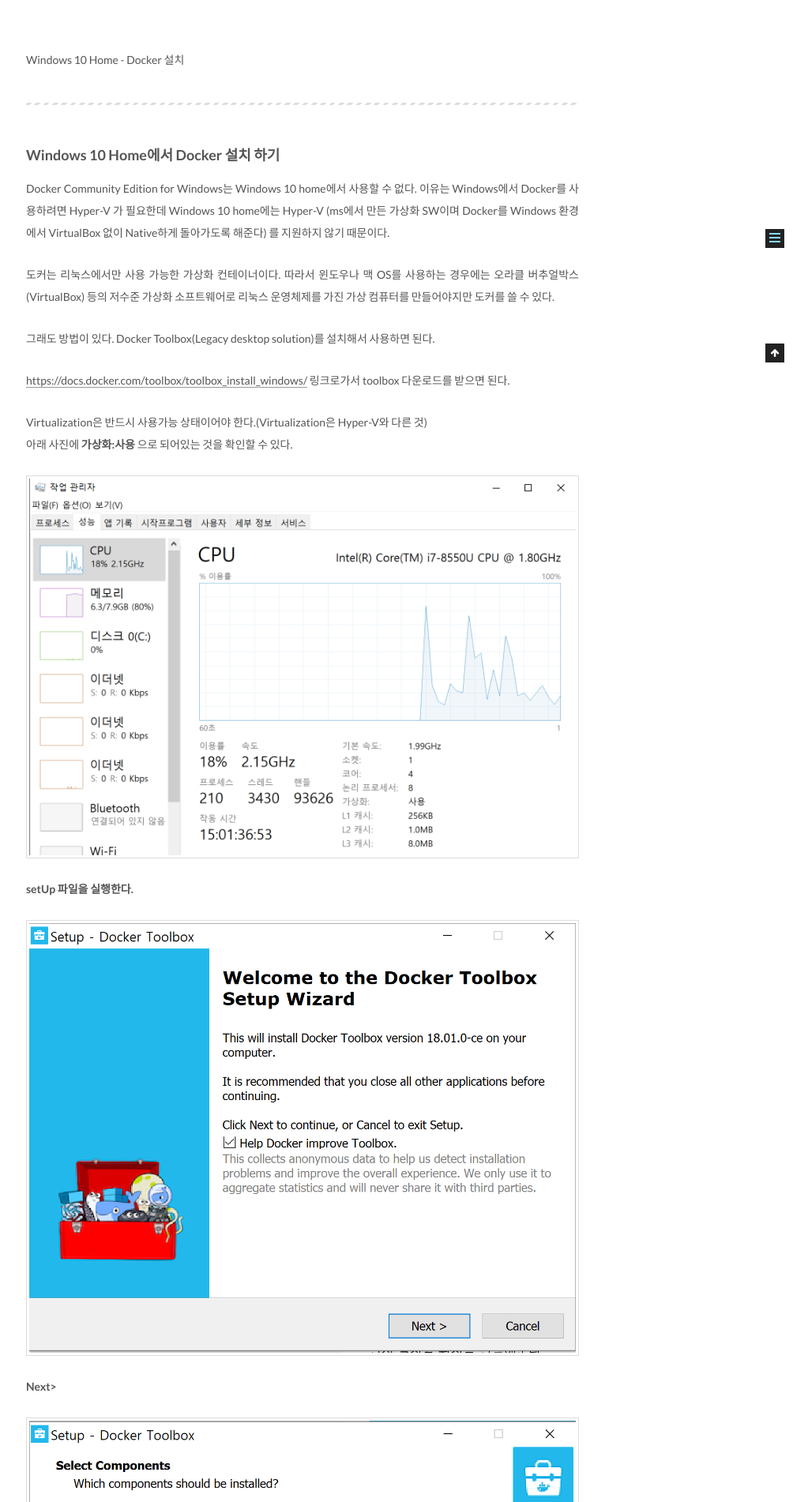
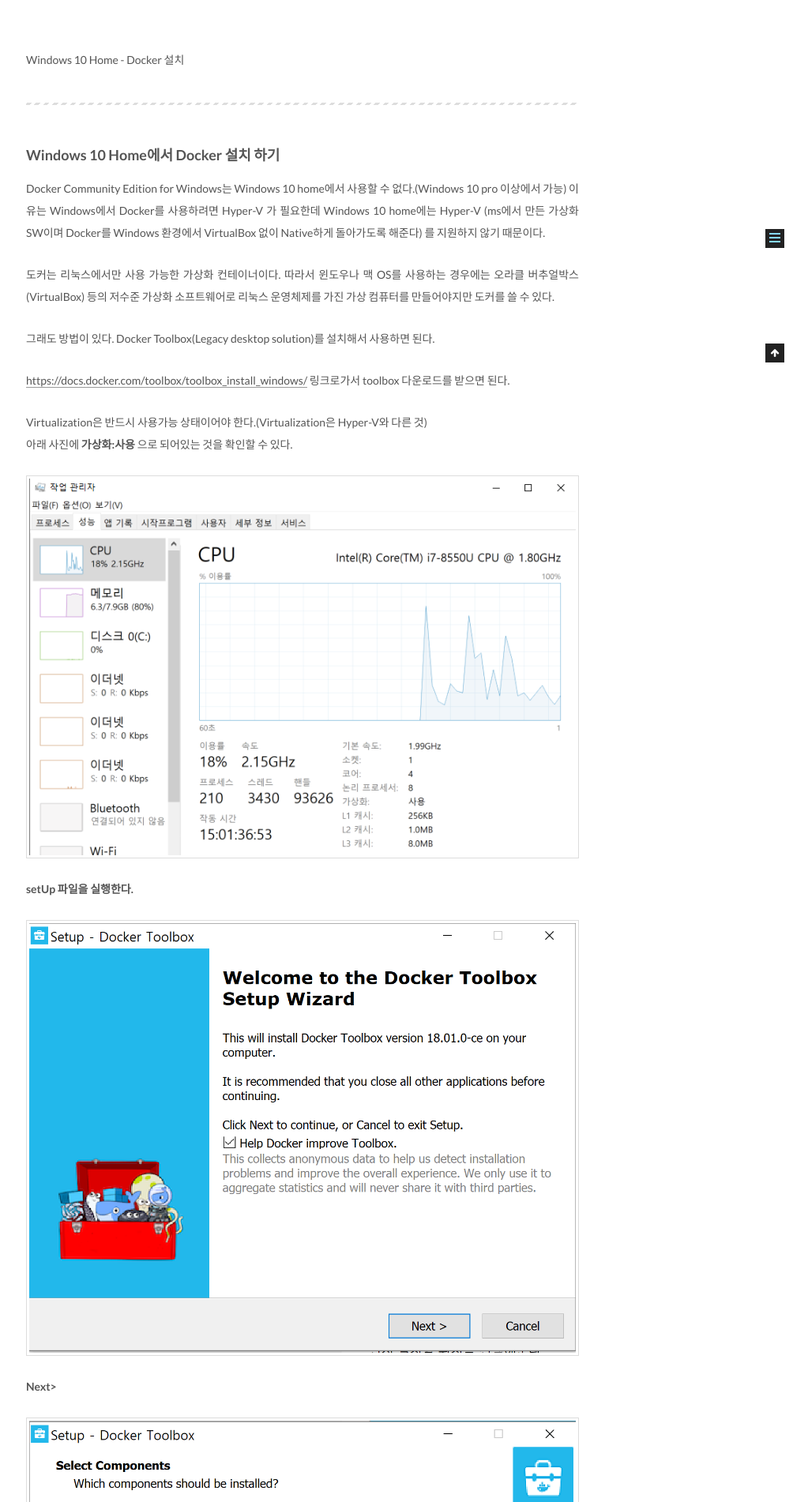
Before and after one commit to gwonsungjun/gwonsungjun.github.io, a Jekyll site: the page built from _posts/2018-01-28-DockerInstall.md, in a window 1280 px wide. Shown: the part 541-2443 px from the top of the page at 79% size, without its empty margins (257-1280 px from the left). Built offline with Jekyll 4.4.1, drawn with Linux system fonts in a browser that asks for light colours; comment, search, counter and statistics services are not loaded; some of the changed text lies outside the part shown.

Commit message:
modify docker install post

```diff
--- a/_posts/2018-01-28-DockerInstall.md
+++ b/_posts/2018-01-28-DockerInstall.md
@@ -11,7 +11,7 @@
 ---
 
 ### Windows 10 Home에서 Docker 설치 하기
-Docker Community Edition for Windows는 Windows 10 home에서 사용할 수 없다.
+Docker Community Edition for Windows는 Windows 10 home에서 사용할 수 없다.(Windows 10 pro 이상에서 가능)
 이유는 Windows에서 Docker를 사용하려면  Hyper-V 가 필요한데 Windows 10 home에는  Hyper-V (ms에서 만든 가상화 SW이며 Docker를 Windows 환경에서 VirtualBox 없이 Native하게 돌아가도록 해준다) 를 지원하지 않기 때문이다.
 
 도커는 리눅스에서만 사용 가능한 가상화 컨테이너이다. 따라서 윈도우나 맥 OS를 사용하는 경우에는 오라클 버추얼박스(VirtualBox) 등의 저수준 가상화 소프트웨어로 리눅스 운영체제를 가진 가상 컴퓨터를 만들어야지만 도커를 쓸 수 있다.
@@ -33,7 +33,7 @@
 
 ![Virtualization은](/assets/images/usingimages/DockerInstallImage/dockerInstall2.PNG)
 
-**virtual box가 설치되어있다면 체크를 해제하고 설치되어 있지 않다면 체크를 해줘야한다.(Git 포함) - Next>**
+**virtual box가 설치되어있다면 체크를 해제하고 설치되어 있지 않다면 체크를 해줘야한다.(Git도 마찬가지) - Next>**
 
 ![Virtualization은](/assets/images/usingimages/DockerInstallImage/dockerInstall3.PNG)
 
@@ -49,7 +49,7 @@
 
 ![Virtualization은](/assets/images/usingimages/DockerInstallImage/dockerInstall6.PNG)
 
-**위 화면을 확인할 수 있다**
+**위 화면을 확인할 수 있다. Virtualbox내에 default라는 vm이 아래와 같이 돌고 있으면 된다.**
 
 ![Virtualization은](/assets/images/usingimages/DockerInstallImage/dockerInstall7.PNG)
 
@@ -68,6 +68,9 @@
 
 **그리고 Kitematic를 확인하면 방금 실행한 Docker container가 활성화 되어 있는 것을 확인할 수 있다.**
 
+이상 Windows 10 Home에서 Docker 설치를 마친다.
+
 ### Link
 <http://pseg.or.kr/pseg/infoinstall/6076>
 <http://sukill.tistory.com/1>
+<https://docker.gnupark.com/bbs/board.php?bo_table=docker&wr_id=69>
```
